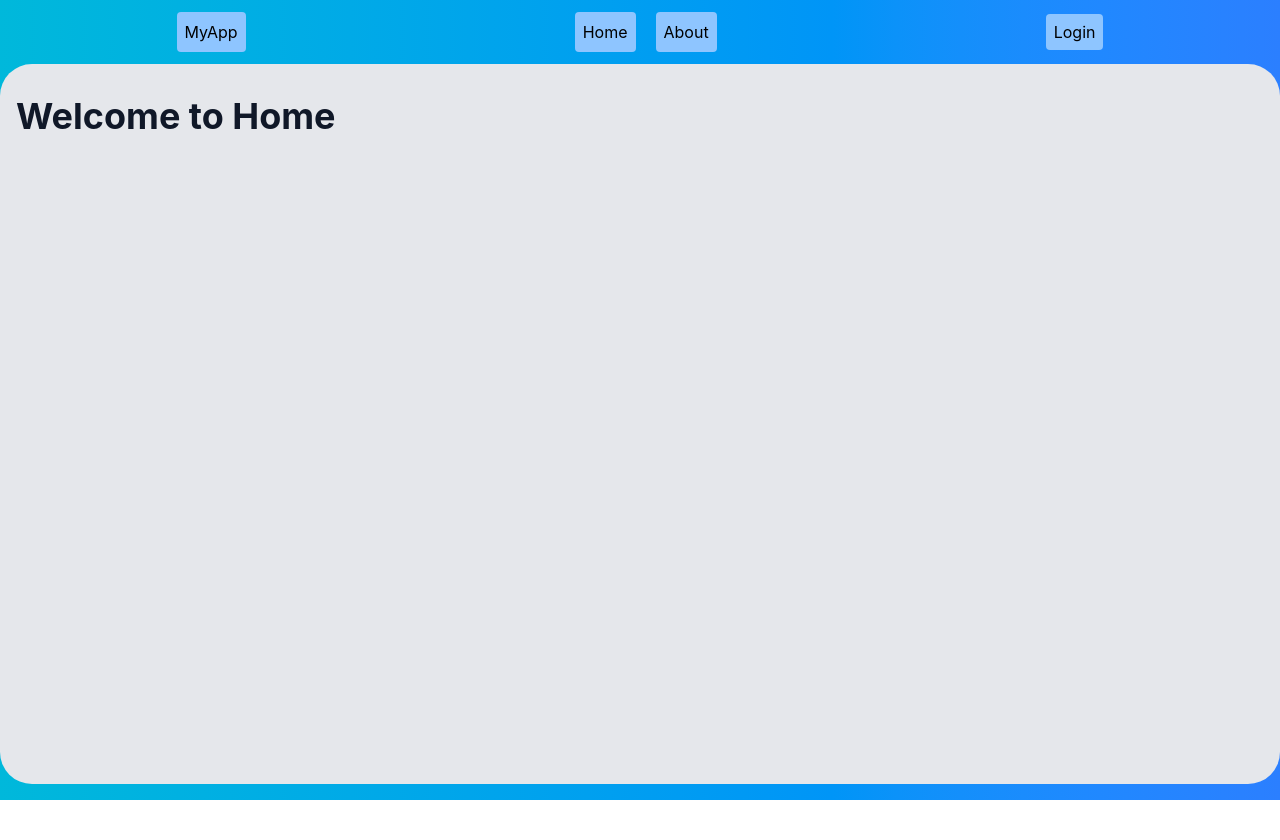
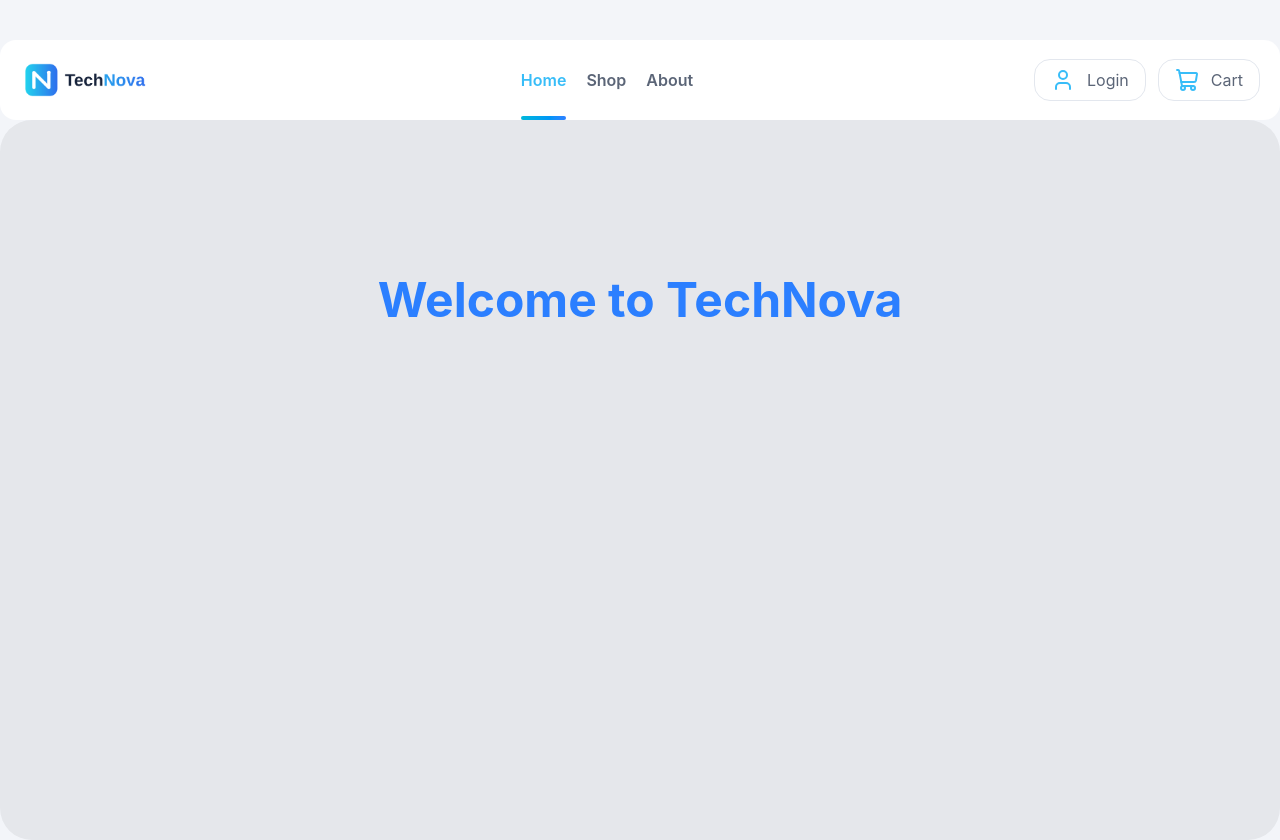
Before and after one commit to Andrea030105/FrontEnd, a React (Vite) app: page / in a window 1280 px wide. Before the commit the page ends 800 px from the top, so only its background shows below. Built offline with nearby package versions, Linux system fonts and the light colour scheme.

Commit message:
NavBar done

```diff
--- a/src/components/layout/MainLayout.jsx
+++ b/src/components/layout/MainLayout.jsx
@@ -3,7 +3,7 @@ import Navbar from "./Navbar";
 
 function MainLayout() {
   return (
-    <div className="bg-linear-to-r from-cyan-500 to-blue-500 min-h-screen">
+    <div className="bg-[#F3F5F9] pt-10">
       <Navbar />
       <main className="container mx-auto px-4 rounded-4xl py-8 bg-gray-200 min-h-[calc(100vh-80px)]">
         <Outlet />
--- a/src/components/layout/Navbar.jsx
+++ b/src/components/layout/Navbar.jsx
@@ -1,42 +1,84 @@
 import { Link, NavLink } from "react-router-dom";
 import { useAuth } from "../../context/AuthContext";
+import { ShoppingCart, User } from "lucide-react";
 
 function Navbar() {
   const { isAuthenticated, logout } = useAuth();
+
+  const labelsNavbar = [
+    {
+      label: "Home",
+      route: "/",
+    },
+    {
+      label: "Shop",
+      route: "/shop",
+    },
+    {
+      label: "About",
+      route: "/about",
+    },
+  ];
+
   return (
-    <nav className="bg-linear-to-r from-cyan-500 to-blue-500 p-3">
-      <div className="flex items-center justify-around">
-        <div className="bg-blue-300 p-2 rounded">
-          <Link to="/">MyApp</Link>
+    <nav className="h-20 w-full container mx-auto bg-white rounded-2xl flex items-center justify-between px-5">
+      <Link to="/">
+        <img src="../../../public/logo/logo.png" alt="logo" className="w-40" />
+      </Link>
+
+      <div className="flex items-center gap-5 h-full">
+        {labelsNavbar.map((label) => (
+          <NavLink
+            key={label.label}
+            to={label.route}
+            className={({ isActive }) =>
+              `relative font-semibold transition-colors ${
+                isActive ? "text-[#38BDF8]" : "text-[#5B6577]"
+              }`
+            }
+          >
+            {({ isActive }) => (
+              <>
+                <span>{label.label}</span>
+                {isActive && (
+                  <div className="absolute rounded-2xl -bottom-7 left-0 h-1 w-full bg-linear-to-r from-cyan-500 to-blue-500"></div>
+                )}
+              </>
+            )}
+          </NavLink>
+        ))}
       </div>
-        <div className="flex items-center gap-5">
-          <NavLink to="/" className="bg-blue-300 p-2 rounded">
-            Home
-          </NavLink>
-          <NavLink to="/about" className="bg-blue-300 p-2 rounded">
-            About
-          </NavLink>
-        </div>
-        <div>
+      <div className="min-w-40 flex justify-end">
         {isAuthenticated ? (
           <>
-              <div className="flex  gap-3">
-                <NavLink to="/dashboard" className="bg-blue-300 p-2 rounded">
+            <div className="flex items-center  gap-3">
+              <NavLink to="/dashboard" className="text-[#38BDF8] font-semibold">
                 Dashbord
               </NavLink>
-                <button onClick={logout} className="bg-red-400 p-2 rounded">
+              <button
+                onClick={logout}
+                className="text-red-500 p-2 rounded cursor-pointer"
+              >
                 Logout
               </button>
             </div>
           </>
         ) : (
           <>
-              <NavLink to="/login" className="bg-blue-300 p-2 rounded">
-                Login
+            <NavLink
+              to="/login"
+              className="flex gap-3 bg-transparent border border-[#E3E7EE] rounded-2xl px-4 py-2 text-[#5B6577]"
+            >
+              <User className="text-[#38BDF8]" /> Login
+            </NavLink>
+            <NavLink
+              to="/"
+              className="flex ms-3 gap-3 bg-transparent border border-[#E3E7EE] rounded-2xl px-4 py-2 text-[#5B6577]"
+            >
+              <ShoppingCart className="text-[#38BDF8]" /> Cart
             </NavLink>
           </>
         )}
-        </div>
       </div>
     </nav>
   );
--- a/src/pages/Home.jsx
+++ b/src/pages/Home.jsx
@@ -1,7 +1,11 @@
 // src/pages/Home.jsx
 function Home() {
   return (
-    <h1 className="text-4xl font-bold text-gray-900 mb-4">Welcome to Home</h1>
+    <div className="h-78  flex justify-center items-center">
+      <h1 className="text-5xl font-bold text-blue-500 mb-4">
+        Welcome to TechNova
+      </h1>
+    </div>
   );
 }
 
```
Also changed, not shown: public/logo/logo.png (added). Lines whose indentation alone changed are shown as unchanged.
